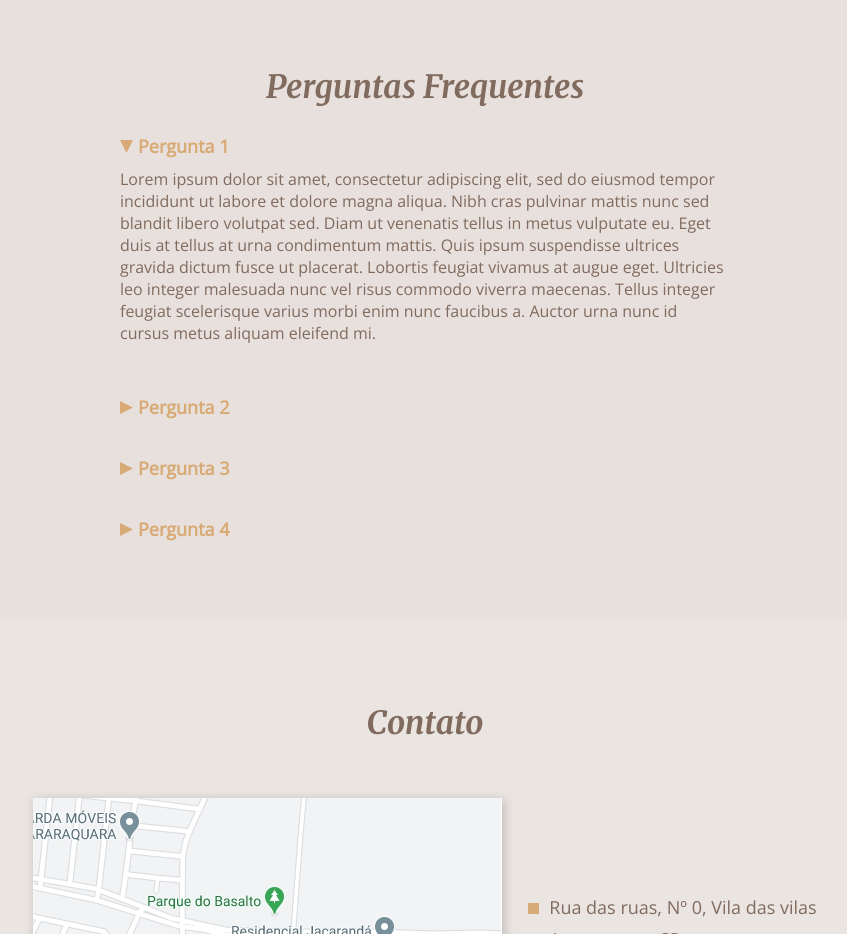
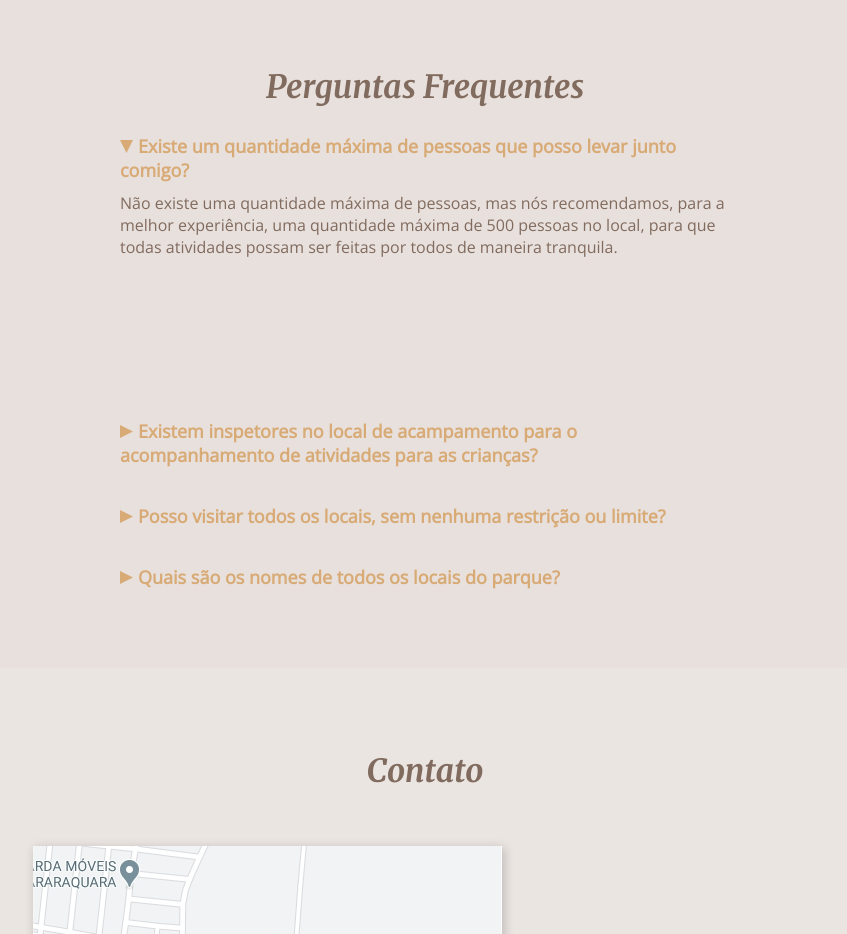
Before and after one commit to ViniciusHP/alvorecer, a plain HTML site: page index.html in a window 1280 px wide. Shown: the part 2900-3834 px from the top of the page, without its empty margins (215-1062 px from the left). Drawn offline with nearby package versions, Linux system fonts and the light colour scheme.

Commit message:
Adicionado texto da seção de perguntas frequentes

```diff
--- a/index.html
+++ b/index.html
@@ -254,27 +254,40 @@
         <h2 class="titulo-section titulo-section-sozinho">Perguntas Frequentes</h2>
         <div class="perguntas-container" data-accordion>
           <div class="bloco-pergunta">
-            <a class="pergunta ativo" href="#pergunta1" data-accordion-item>Pergunta 1</a>
+            <a class="pergunta ativo" href="#pergunta1" data-accordion-item>Existe um quantidade máxima de pessoas que posso levar junto comigo?</a>
             <div id="pergunta1" class="resposta ativo">
-              <p>Lorem ipsum dolor sit amet, consectetur adipiscing elit, sed do eiusmod tempor incididunt ut labore et dolore magna aliqua. Nibh cras pulvinar mattis nunc sed blandit libero volutpat sed. Diam ut venenatis tellus in metus vulputate eu. Eget duis at tellus at urna condimentum mattis. Quis ipsum suspendisse ultrices gravida dictum fusce ut placerat. Lobortis feugiat vivamus at augue eget. Ultricies leo integer malesuada nunc vel risus commodo viverra maecenas. Tellus integer feugiat scelerisque varius morbi enim nunc faucibus a. Auctor urna nunc id cursus metus aliquam eleifend mi.</p>
+              <p>
+                Não existe uma quantidade máxima de pessoas, mas nós recomendamos, para a melhor experiência, uma quantidade máxima
+                de 500 pessoas no local, para que todas atividades possam ser feitas por todos de maneira tranquila.
+              </p>
             </div>
           </div>
           <div class="bloco-pergunta">
-            <a class="pergunta" href="#pergunta2" data-accordion-item>Pergunta 2</a>
+            <a class="pergunta" href="#pergunta2" data-accordion-item>Existem inspetores no local de acampamento para o acompanhamento de atividades para as crianças?</a>
             <div id="pergunta2" class="resposta">
-              <p>Lorem ipsum dolor sit amet, consectetur adipiscing elit, sed do eiusmod tempor incididunt ut labore et dolore magna aliqua. Nibh cras pulvinar mattis nunc sed blandit libero volutpat sed. Diam ut venenatis tellus in metus vulputate eu. Eget duis at tellus at urna condimentum mattis. Quis ipsum suspendisse ultrices gravida dictum fusce ut placerat. Lobortis feugiat vivamus at augue eget. Ultricies leo integer malesuada nunc vel risus commodo viverra maecenas. Tellus integer feugiat scelerisque varius morbi enim nunc faucibus a. Auctor urna nunc id cursus metus aliquam eleifend mi.</p>
+              <p>
+                Sim, eles promovem atividades em grupo e gincanas para o entretenimento e a socialização das crianças. Com isso, os adultos
+                podem fazer trilhas, navegar, pescar, visitar os locais ou relaxar.
+              </p>
             </div>
           </div>
           <div class="bloco-pergunta">
-            <a class="pergunta" href="#pergunta3" data-accordion-item>Pergunta 3</a>
+            <a class="pergunta" href="#pergunta3" data-accordion-item>Posso visitar todos os locais, sem nenhuma restrição ou limite?</a>
             <div id="pergunta3" class="resposta">
-              <p>Lorem ipsum dolor sit amet, consectetur adipiscing elit, sed do eiusmod tempor incididunt ut labore et dolore magna aliqua. Nibh cras pulvinar mattis nunc sed blandit libero volutpat sed. Diam ut venenatis tellus in metus vulputate eu. Eget duis at tellus at urna condimentum mattis. Quis ipsum suspendisse ultrices gravida dictum fusce ut placerat. Lobortis feugiat vivamus at augue eget. Ultricies leo integer malesuada nunc vel risus commodo viverra maecenas. Tellus integer feugiat scelerisque varius morbi enim nunc faucibus a. Auctor urna nunc id cursus metus aliquam eleifend mi.</p>
+              <p>
+                Sim, todos os locais podem ser visitados de todas as formas que desejar, sem nenhuma restrição ou limite.
+              </p>
             </div>
           </div>
           <div class="bloco-pergunta">
-            <a class="pergunta" href="#pergunta4" data-accordion-item>Pergunta 4</a>
+            <a class="pergunta" href="#pergunta4" data-accordion-item>Quais são os nomes de todos os locais do parque?</a>
             <div id="pergunta4" class="resposta">
-              <p>Lorem ipsum dolor sit amet, consectetur adipiscing elit, sed do eiusmod tempor incididunt ut labore et dolore magna aliqua. Nibh cras pulvinar mattis nunc sed blandit libero volutpat sed. Diam ut venenatis tellus in metus vulputate eu. Eget duis at tellus at urna condimentum mattis. Quis ipsum suspendisse ultrices gravida dictum fusce ut placerat. Lobortis feugiat vivamus at augue eget. Ultricies leo integer malesuada nunc vel risus commodo viverra maecenas. Tellus integer feugiat scelerisque varius morbi enim nunc faucibus a. Auctor urna nunc id cursus metus aliquam eleifend mi.</p>
+              <p>
+                Cachoeira do Alvorecer, Cachoeira das Cachoeiras,
+                Floresta do Entardecer, Floresta das Orquídeas, Floresta da Meia-Noite, Floresta Verdejante,
+                Lago Dourado, Lago dos Vagalumes, Lago da Névoa, Lago das Aves, Lago das Pedras,
+                Montanhas Gêmeas, Montanha do Dragão, Montanha das Nuvens e Montanha dos Sussuros.
+              </p>
             </div>
           </div>
         </div>
```
